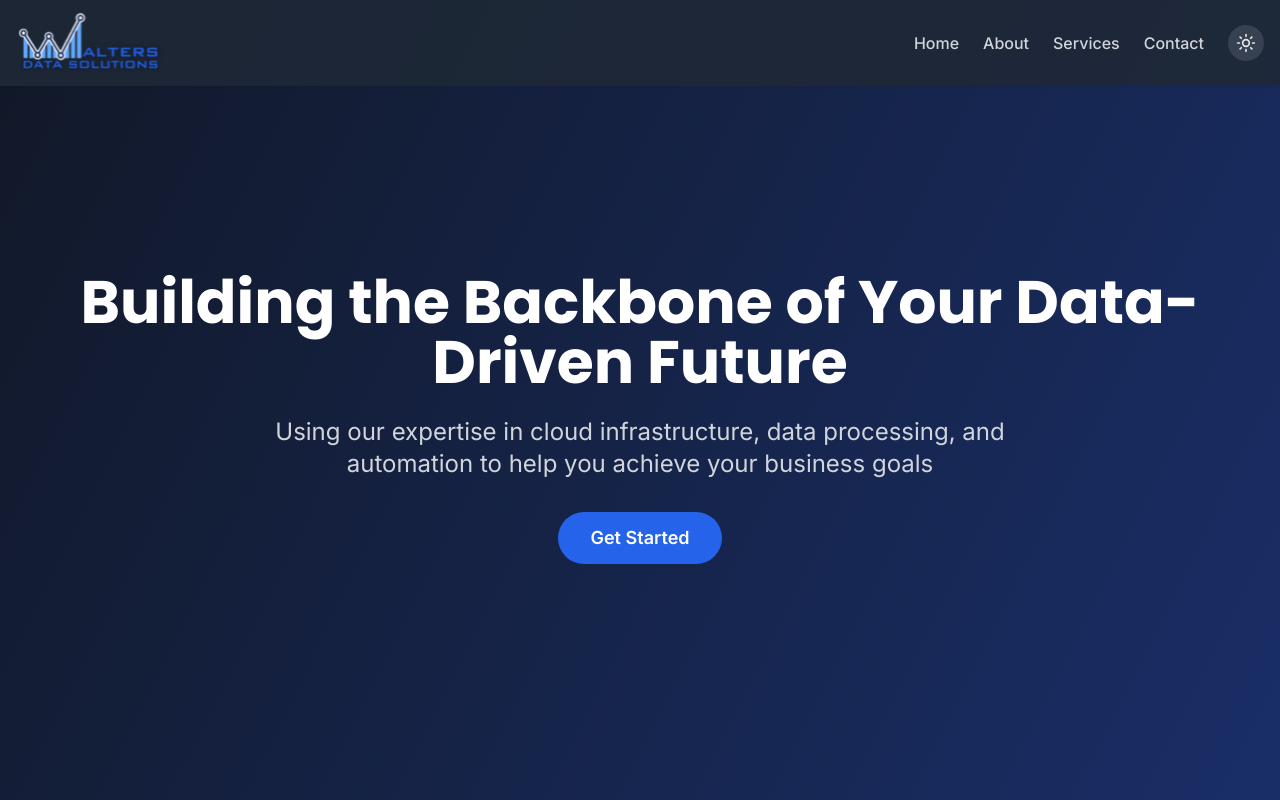
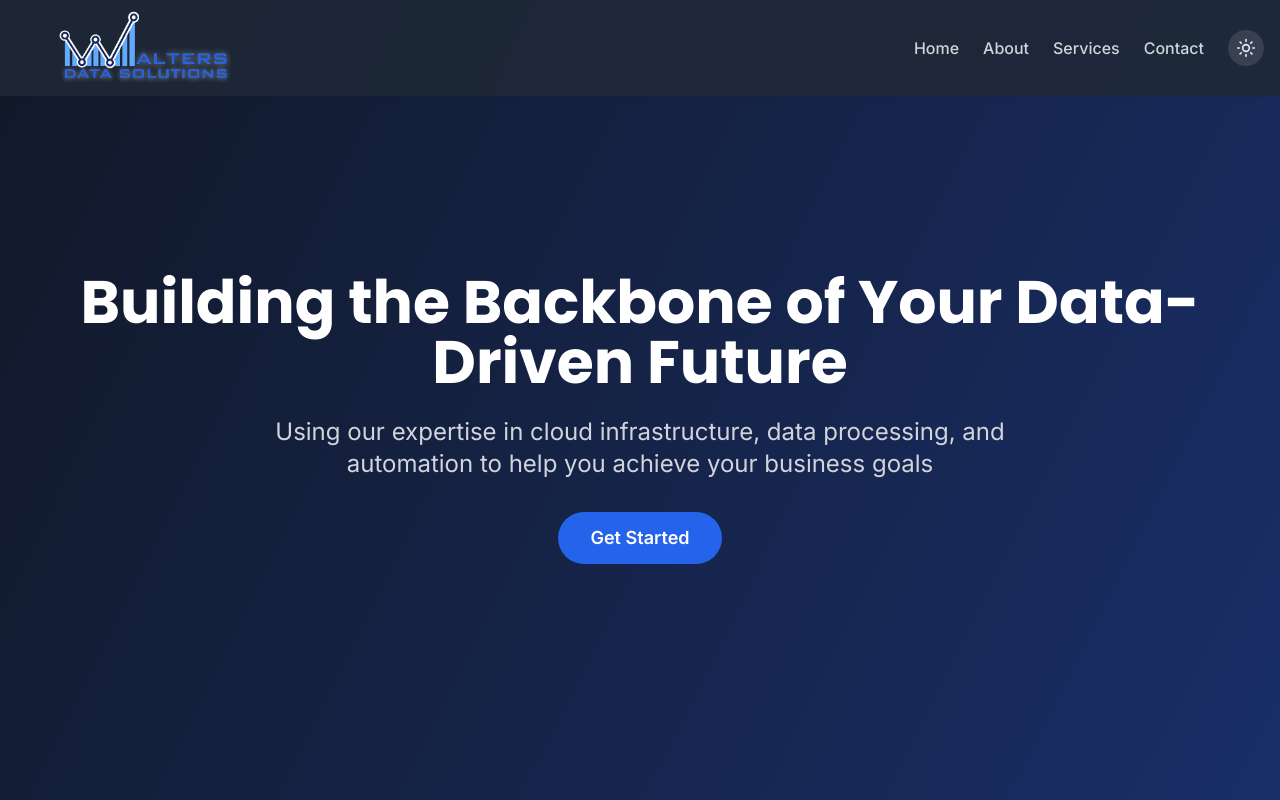
Before and after one commit to Walters-Data-Solutions/waltersdatasolutions.com, a Next.js app: page / in a window 1280 px wide. Shown: the top 800 px of the page. Built offline with nearby package versions, Linux system fonts and the light colour scheme.

Commit message:
try logo again

```diff
--- a/app/page.tsx
+++ b/app/page.tsx
@@ -14,9 +14,9 @@ export default function Page() {
               <Image
                 src="full_logo.png"
                 alt="Walters Data Solutions Logo"
-                width={151}
-                height={70}
-                className="w-[150px] h-[70px] object-contain"
+                width={1126}
+                height={519}
+                className="w-[256px] h-[80px] object-contain"
               />
             <nav className="flex flex-col md:flex-row items-center">
               <ul className="flex flex-wrap justify-center space-x-4 md:space-x-6 mb-4 md:mb-0 md:mr-6">
```
Also changed, not shown: public/full_logo.png.
